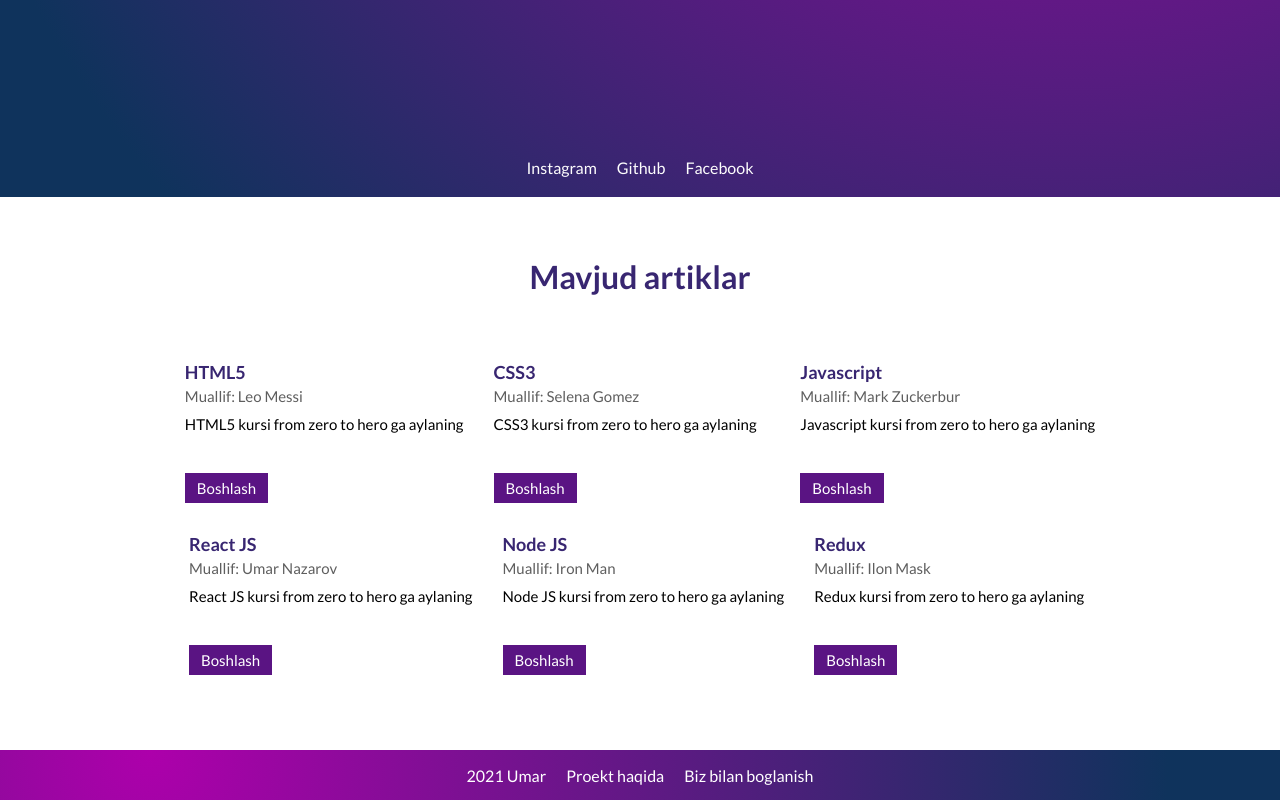
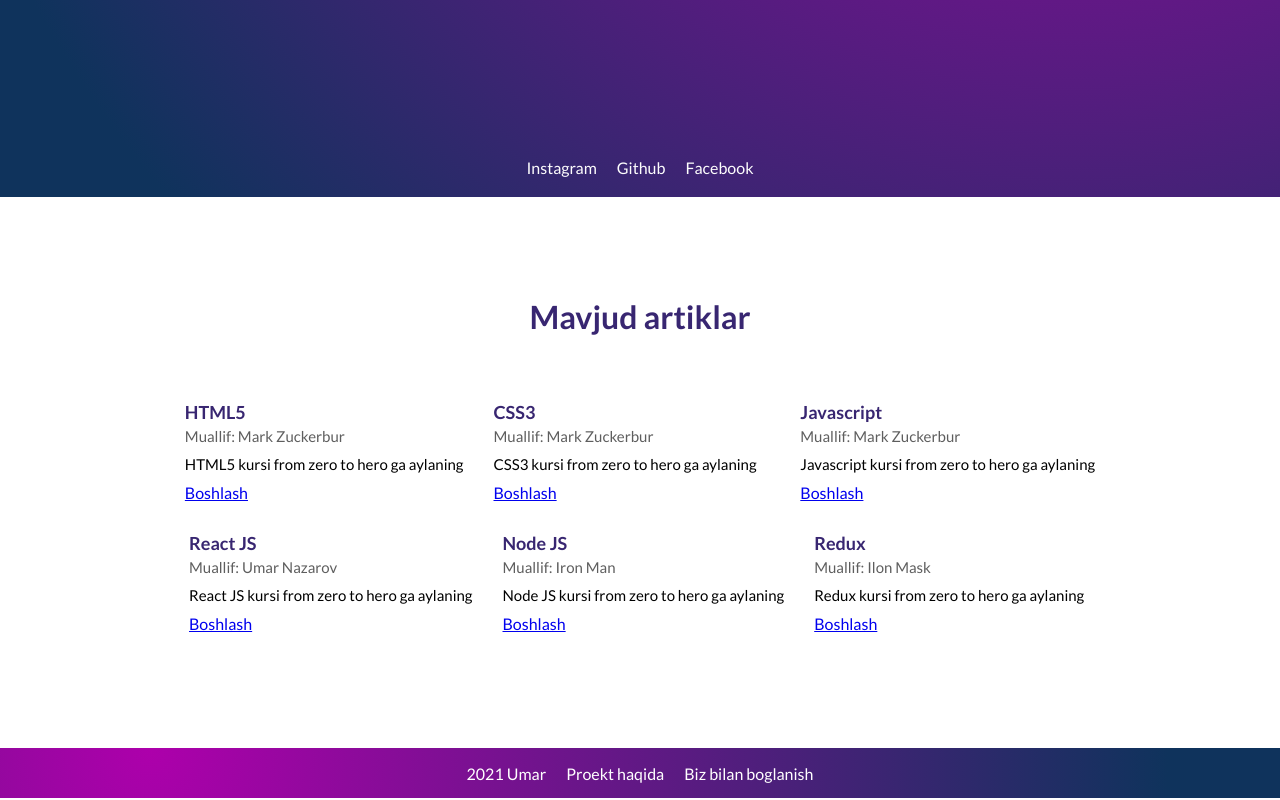
Before and after one commit to umarnazarov/js-bilim, a Next.js app: page / in a window 1280 px wide. Shown: the part 603-1403 px from the top of the page. Built offline with nearby package versions, Linux system fonts and the light colour scheme.

Commit message:
courses minor changes

```diff
--- a/components/Card/index.js
+++ b/components/Card/index.js
@@ -1,3 +1,4 @@
+import Link from 'next/link'
 import React from 'react'
 import { courses } from '../../mock-data/courses-data'
 import cls from './card.module.scss'
@@ -9,11 +10,10 @@ function index() {
                 courses.map(c => (
                     <div key={c.title} className={cls._card}>
                         <div>
-                            {/* <img className={cls._image} src={c.image} /> */}
                             <h1 className={cls._name}>{c.title}</h1>
                             <p className={cls._author}>Muallif: {c.author}</p>
                             <p className={cls._description}>{c.description}</p>
-                            <button className={cls._btn}>Boshlash</button>
+                            <Link href={c.link} className={cls._btn}>Boshlash</Link>
                         </div>
                     </div>
                 ))
--- a/components/Courses/courses.module.scss
+++ b/components/Courses/courses.module.scss
@@ -4,7 +4,7 @@
     margin: 0 auto;
     height: 100%;
     .content {
-        margin: 60px auto;
+        margin: 100px auto;
         ._title {
             text-align: center;
             color: #382671;
--- a/mock-data/courses-data.js
+++ b/mock-data/courses-data.js
@@ -1,46 +1,40 @@
-import js from '../images/js.png'
-import html5 from '../images/html5.png'
-import node from '../images/node.png'
-import css from '../images/css.png'
-import redux from '../images/redux.png'
-
 
 
 export const courses = [
     {
-        image: html5.src,
         title: 'HTML5',
         description: "HTML5 kursi from zero to hero ga aylaning ",
-        author: "Leo Messi"
+        author: "Mark Zuckerbur",
+        link: '/getting-started'
     },
     {
-        image: css.src,
         title: 'CSS3',
         description: "CSS3 kursi from zero to hero ga aylaning ",
-        author: "Selena Gomez"
+        author: "Mark Zuckerbur",
+        link: '/getting-started'
     },
     {
-        image: js.src,
         title: 'Javascript',
         description: "Javascript kursi from zero to hero ga aylaning ",
-        author: "Mark Zuckerbur"
+        author: "Mark Zuckerbur",
+        link: '/getting-started'
     },
     {
-        image: redux.src,
         title: 'React JS',
         description: "React JS kursi from zero to hero ga aylaning ",
-        author: "Umar Nazarov"
+        author: "Umar Nazarov",
+        link: '/use-state'
     },
     {
-        image: node.src,
         title: 'Node JS',
         description: "Node JS kursi from zero to hero ga aylaning ",
-        author: "Iron Man"
+        author: "Iron Man",
+        link: '/getting-started'
     },
     {
-        image: redux.src,
         title: 'Redux',
         description: "Redux kursi from zero to hero ga aylaning ",
-        author: "Ilon Mask"
+        author: "Ilon Mask",
+        link: '/getting-started'
     }
 ]
```
